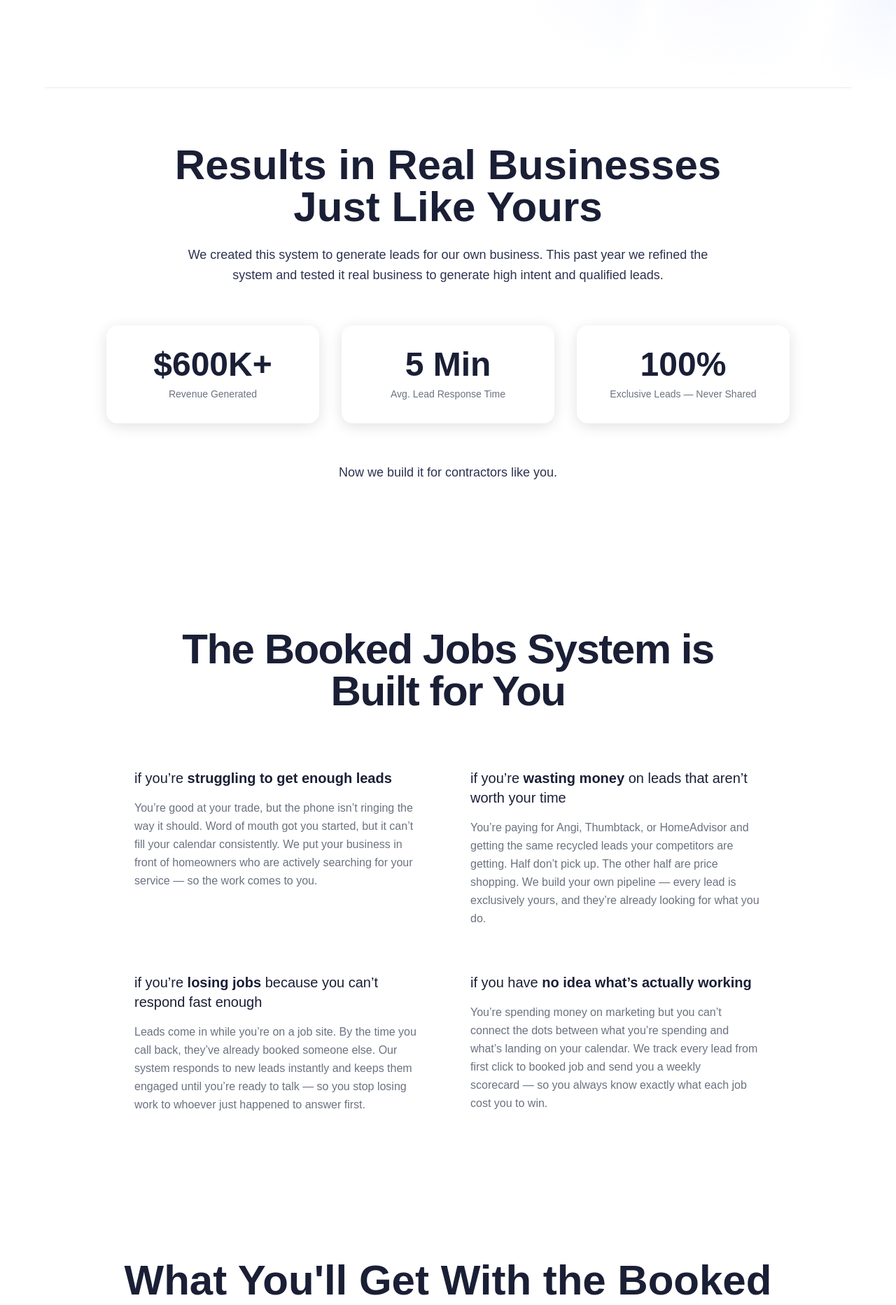
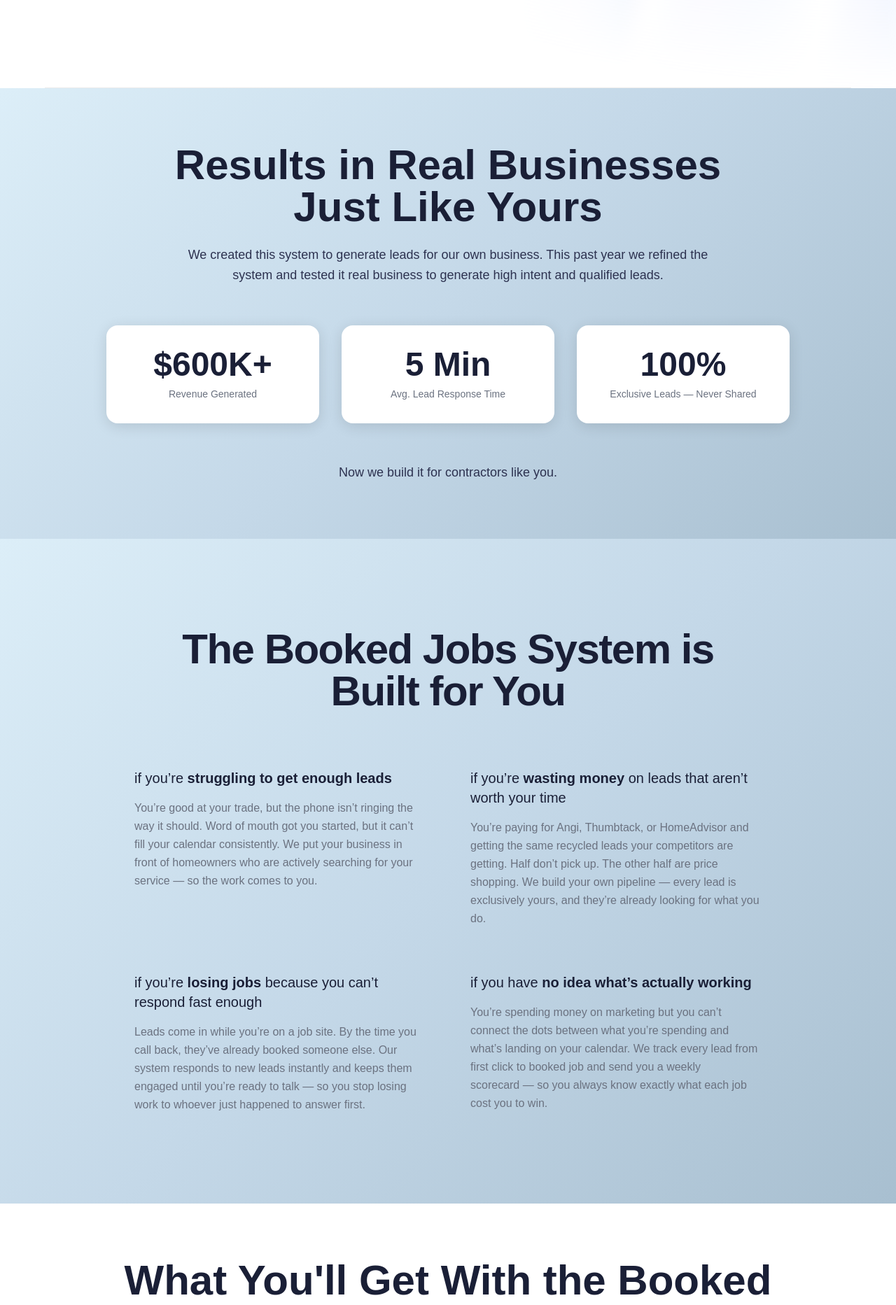
Before and after one commit to mediasummitagency/summitmedia, a Next.js app: page / in a window 1280 px wide. Shown: the part 515-2380 px from the top of the page at 70% size. Built offline with nearby package versions, Linux system fonts and the light colour scheme; a web font is replaced by a local one.

Commit message:
Add blue gradient background to ProofSection and PainPoints sections
Co-authored-by: Cursor <cursoragent@cursor.com>

```diff
--- a/src/components/sections/PainPoints.tsx
+++ b/src/components/sections/PainPoints.tsx
@@ -1,6 +1,6 @@
 const PainPoints = () => {
   return (
-    <section className="bg-white py-24 md:py-32">
+    <section className="py-24 md:py-32" style={{ background: "linear-gradient(135deg, #dceef8 0%, #c4d8e8 50%, #a8bfd0 100%)" }}>
       <div className="container mx-auto max-w-5xl px-6 lg:px-16">
         <h2 className="mb-20 text-center text-4xl font-bold tracking-tight md:text-5xl lg:text-6xl">
           The Booked Jobs System is
--- a/src/components/sections/ProofSection.tsx
+++ b/src/components/sections/ProofSection.tsx
@@ -44,7 +44,7 @@ export function ProofSection() {
   const isInView = useInView(ref, { once: true, amount: 0.2 });
 
   return (
-    <section ref={ref} className="bg-white py-20">
+    <section ref={ref} className="py-20" style={{ background: "linear-gradient(135deg, #dceef8 0%, #c4d8e8 50%, #a8bfd0 100%)" }}>
       <div className="max-w-5xl mx-auto px-6">
         <motion.div
           initial={{ opacity: 0, y: 24 }}
```
